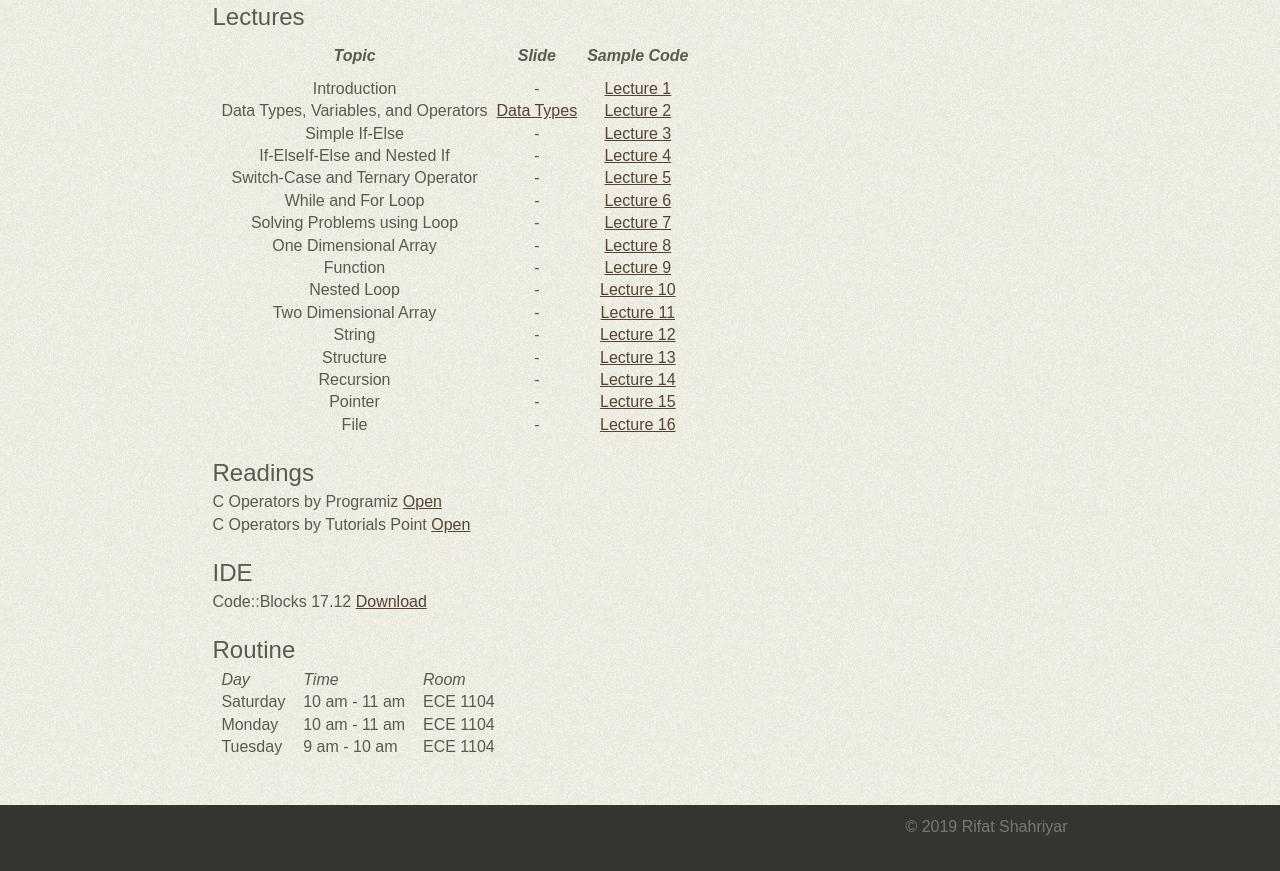
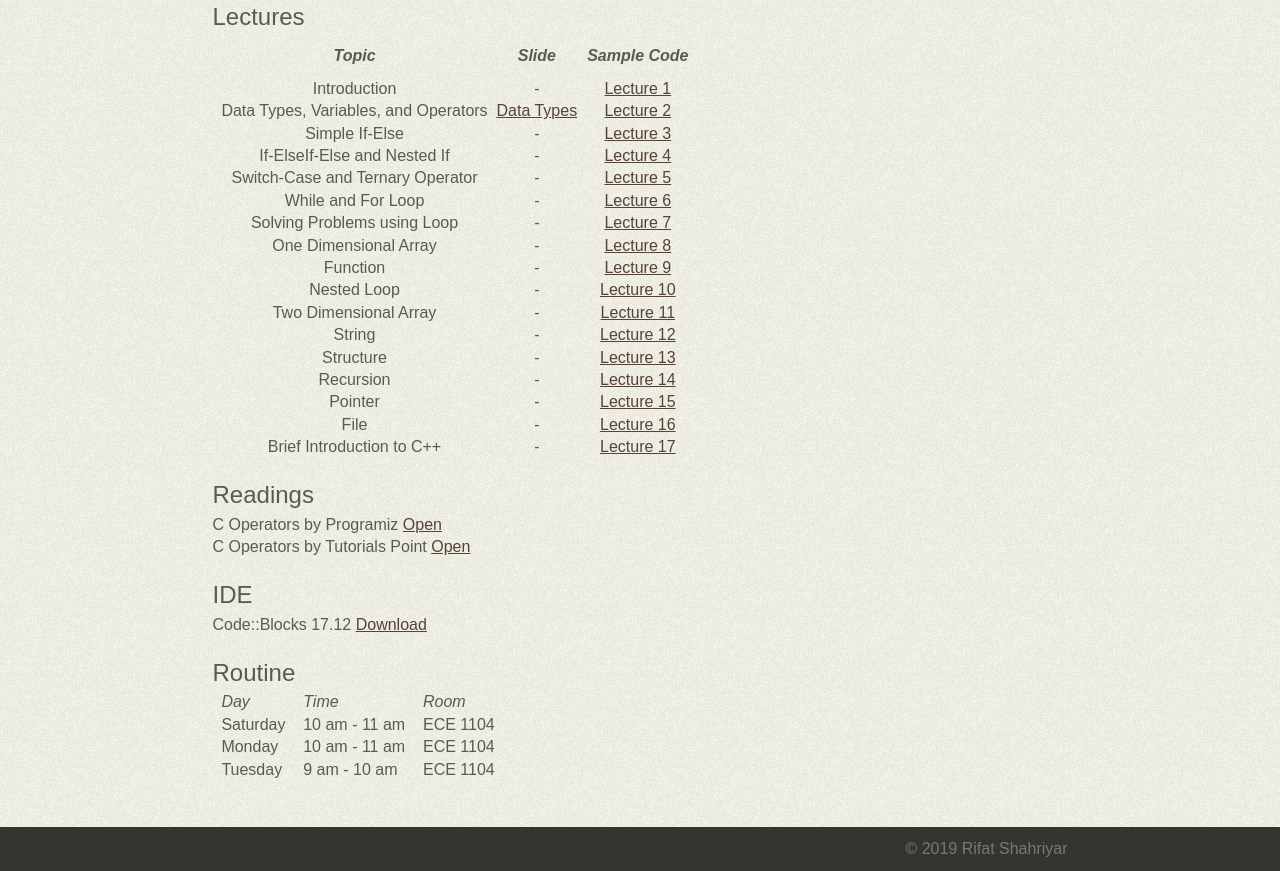
Before and after one commit to rifatshahriyar/rifatshahriyar.github.io, a plain HTML site: page CSE281.html in a window 1280 px wide. Shown: the part 667-1538 px from the top of the page. Before the commit the page ends 1516 px from the top, so only its background shows below. Drawn offline with Linux system fonts and the light colour scheme; a web font is replaced by a local one.

Commit message:
CSE 281 Lecture 17

```diff
--- a/CSE281.html
+++ b/CSE281.html
@@ -159,6 +159,11 @@ CSE 282 Sessional Marks
 <td align="center"> - </td>
 <td align="center"><a href="files/CSE281/Lecture_16.zip" target="_blank">Lecture 16</a></td>
 </tr>
+<tr>
+<td align="center">&nbsp;&nbsp;Brief Introduction to C++&nbsp;&nbsp;</td>
+<td align="center"> - </td>
+<td align="center"><a href="files/CSE281/Lecture_17.zip" target="_blank">Lecture 17</a></td>
+</tr>
 </tbody>
 </table>
 <br/>
```
Also changed, not shown: 1 other file.
